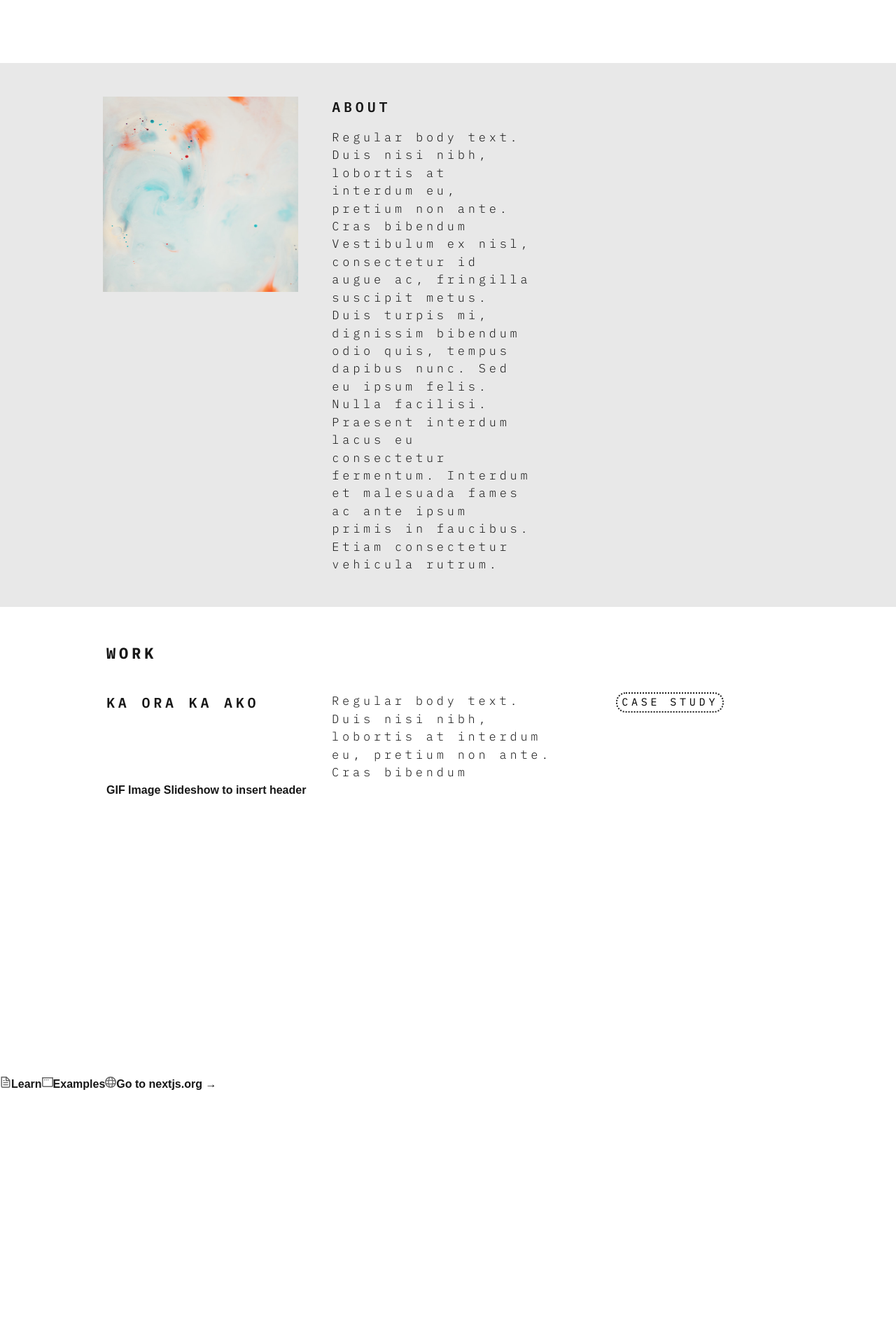
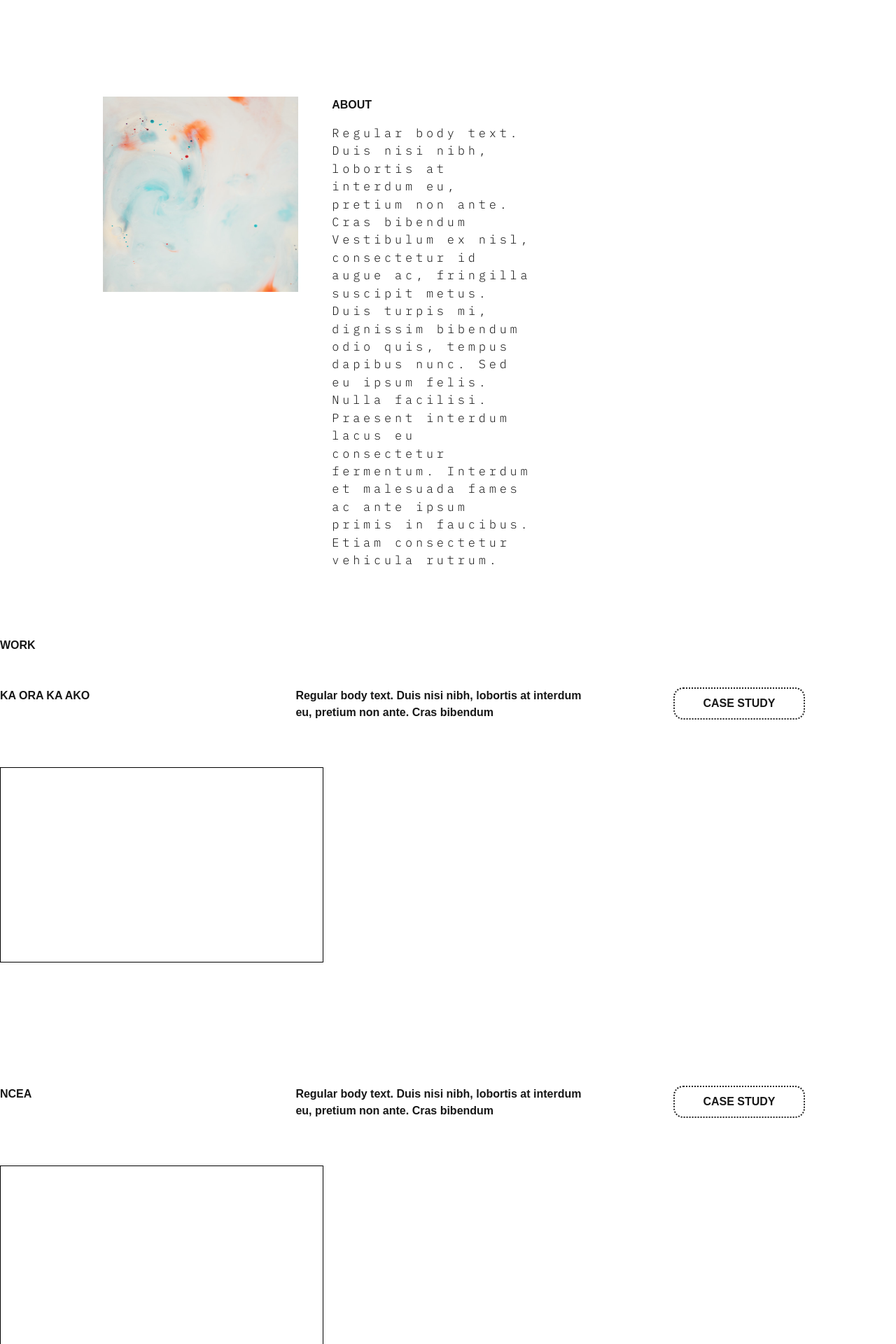
Before and after one commit to emily-berryman/dev-portfolio-24, a Next.js app: page / in a window 1280 px wide. Shown: the part 740-2660 px from the top of the page at 70% size. Before the commit the page ends 2301 px from the top, so only its background shows below. Built offline with nearby package versions, Linux system fonts and the light colour scheme; a web font is replaced by a local one.

Commit message:
Update to use styled components, compotentise homepage

```diff
--- a/src/app/page.tsx
+++ b/src/app/page.tsx
@@ -1,104 +1,80 @@
-import Image from "next/image";
-import styles from "../styles/page.module.css";
+"use client";
+
+import React from "react";
+import styled from "styled-components";
+import Footer from "@/components/Footer";
+import ImageWithText from "@/components/ImageWithText";
+import Spacer from "@/components/Spacer";
+import ProjectOverview from "@/components/ProjectOverview";
 
 export default function Home() {
+	const projects = [
+		{
+			id: 1,
+			title: "Ka Ora Ka Ako",
+			description:
+				"Regular body text. Duis nisi nibh, lobortis at interdum eu, pretium non ante. Cras bibendum",
+		},
+		{
+			id: 2,
+			title: "NCEA",
+			description:
+				"Regular body text. Duis nisi nibh, lobortis at interdum eu, pretium non ante. Cras bibendum",
+		},
+	];
+
 	return (
 		<>
-			<section
-				className={`${styles.horizontal_padding} ${styles.vertical_padding}`}
-			>
-				<h1 className={styles.heading_one}>
+			<IntroSection>
+				<Title>
 					<span>Emily Berryman</span>
 					<br /> Web Developer
-				</h1>
-			</section>
-			<span className={styles.spacer_block} />
-			<section className={styles.about}>
-				<div className={styles.about_img}>
-					<Image src="/abstract.png" alt="" width={279} height={279} />
-				</div>
-				<div className={styles.about_info}>
-					<h2 className={styles.heading_three}>About</h2>
-					<p>
-						Regular body text. Duis nisi nibh, lobortis at interdum eu, pretium
-						non ante. Cras bibendum Vestibulum ex nisl, consectetur id augue ac,
-						fringilla suscipit metus. Duis turpis mi, dignissim bibendum odio
-						quis, tempus dapibus nunc. Sed eu ipsum felis. Nulla facilisi.
-						Praesent interdum lacus eu consectetur fermentum. Interdum et
-						malesuada fames ac ante ipsum primis in faucibus. Etiam consectetur
-						vehicula rutrum.
-					</p>
-				</div>
-			</section>
-			<section className={styles.horizontal_padding}>
-				<h2
-					className={`${styles.heading_two} ${styles.heading_padding} ${styles.grid_item}`}
-				>
-					Work
-				</h2>
-				<div className={styles.project_overview_container}>
-					<h3 className={`${styles.heading_three} ${styles.grid_item}`}>
-						Ka ora Ka Ako
-					</h3>
-					<span className={`${styles.project_overview} ${styles.grid_item}`}>
-						<p>
-							Regular body text. Duis nisi nibh, lobortis at interdum eu,
-							pretium non ante. Cras bibendum
-						</p>
-					</span>
-					<div className={`${styles.button_container} ${styles.grid_item}`}>
-						<button className={`${styles.small_body_text} ${styles.button}`}>
-							Case Study
-						</button>
-					</div>
-				</div>
-				<div>GIF Image Slideshow to insert header</div>
-			</section>
-			<span className={styles.spacer_block_lg} />
-			<footer className={styles.footer}>
-				<a
-					href="https://nextjs.org/learn?utm_source=create-next-app&utm_medium=appdir-template&utm_campaign=create-next-app"
-					target="_blank"
-					rel="noopener noreferrer"
-				>
-					<Image
-						aria-hidden
-						src="/file.svg"
-						alt="File icon"
-						width={16}
-						height={16}
-					/>
-					Learn
-				</a>
-				<a
-					href="https://vercel.com/templates?framework=next.js&utm_source=create-next-app&utm_medium=appdir-template&utm_campaign=create-next-app"
-					target="_blank"
-					rel="noopener noreferrer"
-				>
-					<Image
-						aria-hidden
-						src="/window.svg"
-						alt="Window icon"
-						width={16}
-						height={16}
-					/>
-					Examples
-				</a>
-				<a
-					href="https://nextjs.org?utm_source=create-next-app&utm_medium=appdir-template&utm_campaign=create-next-app"
-					target="_blank"
-					rel="noopener noreferrer"
-				>
-					<Image
-						aria-hidden
-						src="/globe.svg"
-						alt="Globe icon"
-						width={16}
-						height={16}
-					/>
-					Go to nextjs.org →
-				</a>
-			</footer>
+				</Title>
+			</IntroSection>
+			<Spacer size={160} />
+			<ImageWithText />
+			<WorkSection>
+				<SectionHeading>Work</SectionHeading>
+			</WorkSection>
+			<ProjectSection>
+				<ProjectOverview projects={projects} />
+			</ProjectSection>
+			<Spacer size={384} />
+			<Footer />
 		</>
 	);
 }
+
+const IntroSection = styled.section`
+	padding: var(--desktop-padding-standard);
+	padding-top: 152px;
+`;
+
+const Title = styled.h1`
+	font-family: var(--font-family-title);
+	font-weight: var(--font-weight-bold);
+	font-size: 5.93rem;
+
+	span {
+		display: inline-block;
+		width: min-content;
+		padding-bottom: 48px;
+	}
+`;
+
+const WorkSection = styled.section`
+	padding: var(--desktop-padding-standard);
+`;
+
+const ProjectSection = styled.section`
+	display: flex;
+	flex-direction: column;
+`;
+
+const SectionHeading = styled.h2`
+	font-weight: var(--font-weight-semi-bold);
+	font-size: var(--font-size-title);
+	text-transform: uppercase;
+	padding-top: 49px;
+	flex-basis: 33%;
+`;
--- /dev/null
+++ b/src/components/Footer.tsx
@@ -0,0 +1,30 @@
+"use client";
+
+import React from "react";
+import styled from "styled-components";
+
+function Footer() {
+	return (
+		<FooterBar>
+			<FooterContent>Emily Berryman</FooterContent>
+		</FooterBar>
+	);
+}
+
+const FooterBar = styled.footer`
+	height: 32px;
+	display: flex;
+	justify-content: center;
+	align-items: center;
+	border-top: 2px dotted black;
+`;
+
+const FooterContent = styled.span`
+	font-family: "IBM Plex Mono", "serif";
+	font-size: 0.8125rem;
+	font-weight: 300;
+	letter-spacing: 0.3rem;
+	text-transform: uppercase;
+`;
+
+export default Footer;
--- /dev/null
+++ b/src/components/ImageWithText.tsx
@@ -0,0 +1,53 @@
+"use client";
+
+import React from "react";
+import Image from "next/image";
+import styled from "styled-components";
+
+function ImageWithText() {
+	return (
+		<AboutSection>
+			<ImgWrapper>
+				<Image src="/abstract.png" alt="" width={279} height={279} />
+			</ImgWrapper>
+			<AboutInfo>
+				<h2 id="About">About</h2>
+				<p>
+					Regular body text. Duis nisi nibh, lobortis at interdum eu, pretium
+					non ante. Cras bibendum Vestibulum ex nisl, consectetur id augue ac,
+					fringilla suscipit metus. Duis turpis mi, dignissim bibendum odio
+					quis, tempus dapibus nunc. Sed eu ipsum felis. Nulla facilisi.
+					Praesent interdum lacus eu consectetur fermentum. Interdum et
+					malesuada fames ac ante ipsum primis in faucibus. Etiam consectetur
+					vehicula rutrum.
+				</p>
+			</AboutInfo>
+		</AboutSection>
+	);
+}
+
+const AboutSection = styled.section`
+	background-color: var(--grey-background);
+	display: flex;
+	padding: 48px 0;
+	gap: 48px;
+`;
+
+const ImgWrapper = styled.div`
+	flex-basis: 33.3%;
+	display: flex;
+	justify-content: flex-end;
+`;
+
+const AboutInfo = styled.div`
+	flex-basis: 66.6%;
+	max-width: 291px;
+
+	h2 {
+		font-size: var(--font-size-h3);
+		padding-bottom: 16px;
+		text-transform: uppercase;
+	}
+`;
+
+export default ImageWithText;
--- a/src/components/NavBar.tsx
+++ b/src/components/NavBar.tsx
@@ -1,10 +1,11 @@
+"use client";
 import React from "react";
-import styles from "../styles/page.module.css";
+import styled from "styled-components";
 
 function NavBar() {
 	return (
-		<header className={styles.header}>
-			<nav className={styles.nav_bar}>
+		<Header>
+			<Nav>
 				<li>
 					<a href="#work">Work</a>
 				</li>
@@ -12,11 +13,33 @@ function NavBar() {
 					<a href="#about">About</a>
 				</li>
 				<li>
-					<a href="contact">Contact</a>
+					<a href="#contact">Contact</a>
 				</li>
-			</nav>
-		</header>
+			</Nav>
+		</Header>
 	);
 }
 
+const Header = styled.header`
+	position: sticky;
+	top: 0;
+`;
+
+const Nav = styled.nav`
+	min-height: 36px;
+	display: flex;
+	justify-content: flex-end;
+	gap: 32px;
+	background: white;
+	align-items: center;
+	padding: 0 24px;
+	border-bottom: 1px solid grey;
+	font-family: "IBM Plex Mono", "serif";
+	text-transform: uppercase;
+	color: #232323;
+	font-weight: 400;
+	letter-spacing: 0.3rem;
+	list-style: none;
+`;
+
 export default NavBar;
--- /dev/null
+++ b/src/components/ProjectOverview.tsx
@@ -0,0 +1,97 @@
+"use client";
+
+import React from "react";
+import styled from "styled-components";
+import Link from "next/link";
+import Spacer from "./Spacer";
+
+interface Project {
+	id: number;
+	title: string;
+	description: string;
+}
+
+interface Props {
+	projects: Project[]; // projects prop is an array of Project objects, whose shape is defined above
+}
+
+function ProjectOverview({ projects }: Props) {
+	return (
+		<>
+			{projects.map((project) => (
+				<React.Fragment key={project.id}>
+					<ProjectWrapper key={project.id}>
+						<ProjectDetailsWrapper>
+							<ProjectHeading>{project.title}</ProjectHeading>
+							<ProjectDescription>{project.description}</ProjectDescription>
+							{/* Info on this here: https://nextjs.org/docs/pages/api-reference/components/link#if-the-child-is-a-custom-component-that-wraps-an-a-tag */}
+							<LinkWrapper>
+								<Link href={"case-study"} passHref legacyBehavior>
+									<CaseStudyLink>Case Study</CaseStudyLink>
+								</Link>
+							</LinkWrapper>
+						</ProjectDetailsWrapper>
+						<ImageCarouselWrapper>
+							<CarouselImage />
+						</ImageCarouselWrapper>
+					</ProjectWrapper>
+					<Spacer size={128} />
+				</React.Fragment>
+			))}
+		</>
+	);
+}
+
+const ProjectDetailsWrapper = styled.div`
+	display: flex;
+	/* flex-direction: column; */
+	padding: var(--desktop-padding-standard);
+
+	align-items: flex-start;
+	/* padding-top: 40px; */
+	padding-bottom: 66px;
+`;
+
+const ProjectWrapper = styled.div`
+	padding-top: 48px;
+`;
+
+const ProjectHeading = styled.h3`
+	font-size: var(--font-size-h3);
+	text-transform: uppercase;
+	padding-bottom: 16px;
+	flex-basis: 33%;
+`;
+
+const ProjectDescription = styled.span`
+	display: inline-block;
+	flex-basis: 33%;
+`;
+
+const LinkWrapper = styled.div`
+	display: flex;
+	justify-content: center;
+	flex-basis: 33%;
+`;
+
+const CaseStudyLink = styled.a`
+	border-radius: 14px;
+	background-color: white;
+	border: #232323 dotted 2px;
+	padding: 9px 40px;
+	font-size: var(--font-size-tiny);
+	text-transform: uppercase;
+`;
+
+const ImageCarouselWrapper = styled.section`
+	display: flex;
+`;
+
+const CarouselImage = styled.div`
+	width: 462px;
+	height: 279px;
+	border: 1px solid black;
+	padding-bottom: 45px;
+`;
+
+export default ProjectOverview;
--- /dev/null
+++ b/src/components/Spacer.tsx
@@ -0,0 +1,19 @@
+"use client";
+
+import React from "react";
+import styled from "styled-components";
+
+interface SpacerProps {
+	size: number;
+}
+
+const Spacer: React.FC<SpacerProps> = ({ size }) => {
+	return <CustomSpan size={size} />;
+};
+
+const CustomSpan = styled.span<{ size: number }>`
+	display: inline-block;
+	height: ${(props) => props.size}px;
+`;
+
+export default Spacer;
```
